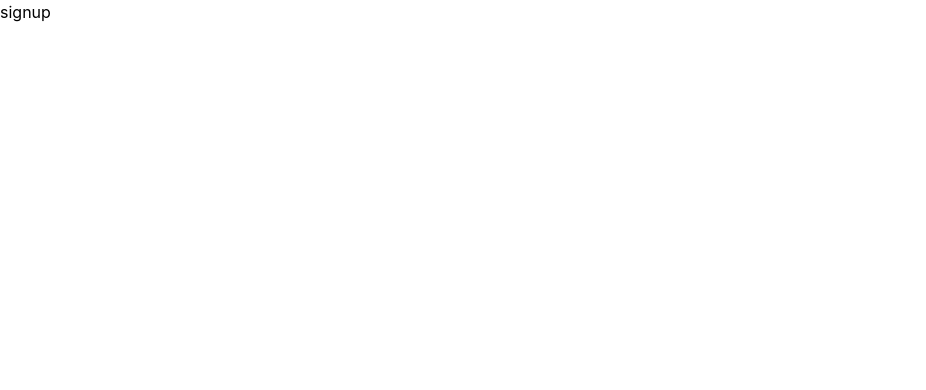
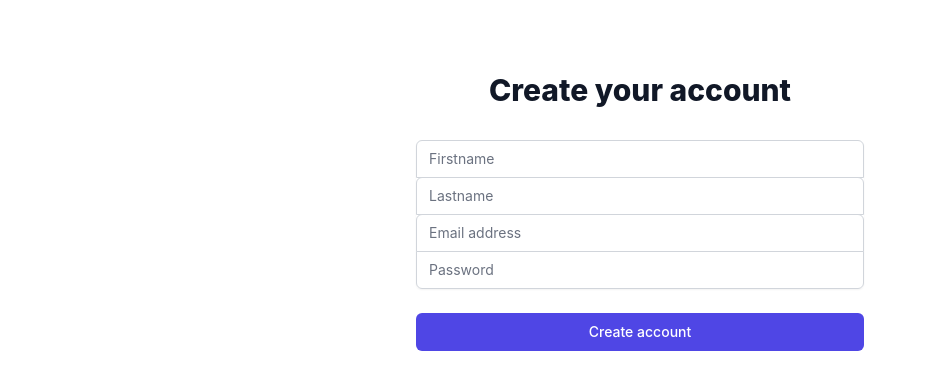
Before and after one commit to COS301-SE-2022/CryptoHub, a Next.js app in the folder client/: page /signup in a window 1280 px wide. Shown: the top 390 px of the page, without its empty margins (0-926 px from the left). Built offline with nearby package versions, Linux system fonts and the light colour scheme.

Commit message:
added signup page

```diff
--- a/client/pages/login.js
+++ b/client/pages/login.js
@@ -7,23 +7,9 @@ export default function Login() {
       <div className="min-h-full flex items-center justify-center py-12 px-4 sm:px-6 lg:px-8">
         <div className="max-w-md w-full space-y-8">
           <div>
-            <img
-              className="mx-auto h-12 w-auto"
-              src="https://tailwindui.com/img/logos/workflow-mark-indigo-600.svg"
-              alt="Workflow"
-            />
             <h2 className="mt-6 text-center text-3xl font-extrabold text-gray-900">
               Log in to your account
             </h2>
-            <p className="mt-2 text-center text-sm text-gray-600">
-              Or{" "}
-              <a
-                href="#"
-                className="font-medium text-indigo-600 hover:text-indigo-500"
-              >
-                start your 14-day free trial
-              </a>
-            </p>
           </div>
           <form className="mt-8 space-y-6" action="#" method="POST">
             <input type="hidden" name="remember" defaultValue="true" />
@@ -58,22 +44,7 @@ export default function Login() {
               </div>
             </div>
 
-            <div className="flex items-center justify-between">
-              <div className="flex items-center">
-                <input
-                  id="remember-me"
-                  name="remember-me"
-                  type="checkbox"
-                  className="h-4 w-4 text-indigo-600 focus:ring-indigo-500 border-gray-300 rounded"
-                />
-                <label
-                  htmlFor="remember-me"
-                  className="ml-2 block text-sm text-gray-900"
-                >
-                  Remember me
-                </label>
-              </div>
-
+            <div className="flex items-center justify-center">
               <div className="text-sm">
                 <a
                   href="#"
--- a/client/pages/signup.js
+++ b/client/pages/signup.js
@@ -1,7 +1,85 @@
 import React from "react";
+import { LockClosedIcon } from "@heroicons/react/solid";
 
-const Signup = () => {
-  return <div>signup</div>;
-};
-
-export default Signup;
+export default function Example() {
+  return (
+    <>
+      <div className="min-h-full flex items-center justify-center py-12 px-4 sm:px-6 lg:px-8">
+        <div className="max-w-md w-full space-y-8">
+          <div>
+            <h2 className="mt-6 text-center text-3xl font-extrabold text-gray-900">
+              Create your account
+            </h2>
+          </div>
+          <form className="mt-8 space-y-6" action="#" method="POST">
+            <input type="hidden" name="remember" defaultValue="true" />
+            <div className="rounded-md shadow-sm -space-y-px">
+              <div>
+                <label htmlFor="firstname" className="sr-only">
+                  Firstname
+                </label>
+                <input
+                  id="firstname"
+                  name="firstname"
+                  type="text"
+                  required
+                  className="appearance-none rounded-none relative block w-full px-3 py-2 border border-gray-300 placeholder-gray-500 text-gray-900 rounded-t-md focus:outline-none focus:ring-indigo-500 focus:border-indigo-500 focus:z-10 sm:text-sm"
+                  placeholder="Firstname"
+                />
+              </div>
+              <div>
+                <label htmlFor="lastname" className="sr-only">
+                  Lastname
+                </label>
+                <input
+                  id="lastname"
+                  name="lastname"
+                  type="text"
+                  required
+                  className="appearance-none rounded-none relative block w-full px-3 py-2 border border-gray-300 placeholder-gray-500 text-gray-900 rounded-t-md focus:outline-none focus:ring-indigo-500 focus:border-indigo-500 focus:z-10 sm:text-sm"
+                  placeholder="Lastname"
+                />
+              </div>
+              <div>
+                <label htmlFor="email-address" className="sr-only">
+                  Email address
+                </label>
+                <input
+                  id="email-address"
+                  name="email"
+                  type="email"
+                  autoComplete="email"
+                  required
+                  className="appearance-none rounded-none relative block w-full px-3 py-2 border border-gray-300 placeholder-gray-500 text-gray-900 rounded-t-md focus:outline-none focus:ring-indigo-500 focus:border-indigo-500 focus:z-10 sm:text-sm"
+                  placeholder="Email address"
+                />
+              </div>
+              <div>
+                <label htmlFor="password" className="sr-only">
+                  Password
+                </label>
+                <input
+                  id="password"
+                  name="password"
+                  type="password"
+                  autoComplete="current-password"
+                  required
+                  className="appearance-none rounded-none relative block w-full px-3 py-2 border border-gray-300 placeholder-gray-500 text-gray-900 rounded-b-md focus:outline-none focus:ring-indigo-500 focus:border-indigo-500 focus:z-10 sm:text-sm"
+                  placeholder="Password"
+                />
+              </div>
+            </div>
+            <div>
+              <button
+                type="submit"
+                className="group relative w-full flex justify-center py-2 px-4 border border-transparent text-sm font-medium rounded-md text-white bg-indigo-600 hover:bg-indigo-700 focus:outline-none focus:ring-2 focus:ring-offset-2 focus:ring-indigo-500"
+              >
+                Create account
+              </button>
+            </div>
+          </form>
+        </div>
+      </div>
+    </>
+  );
+}
```
